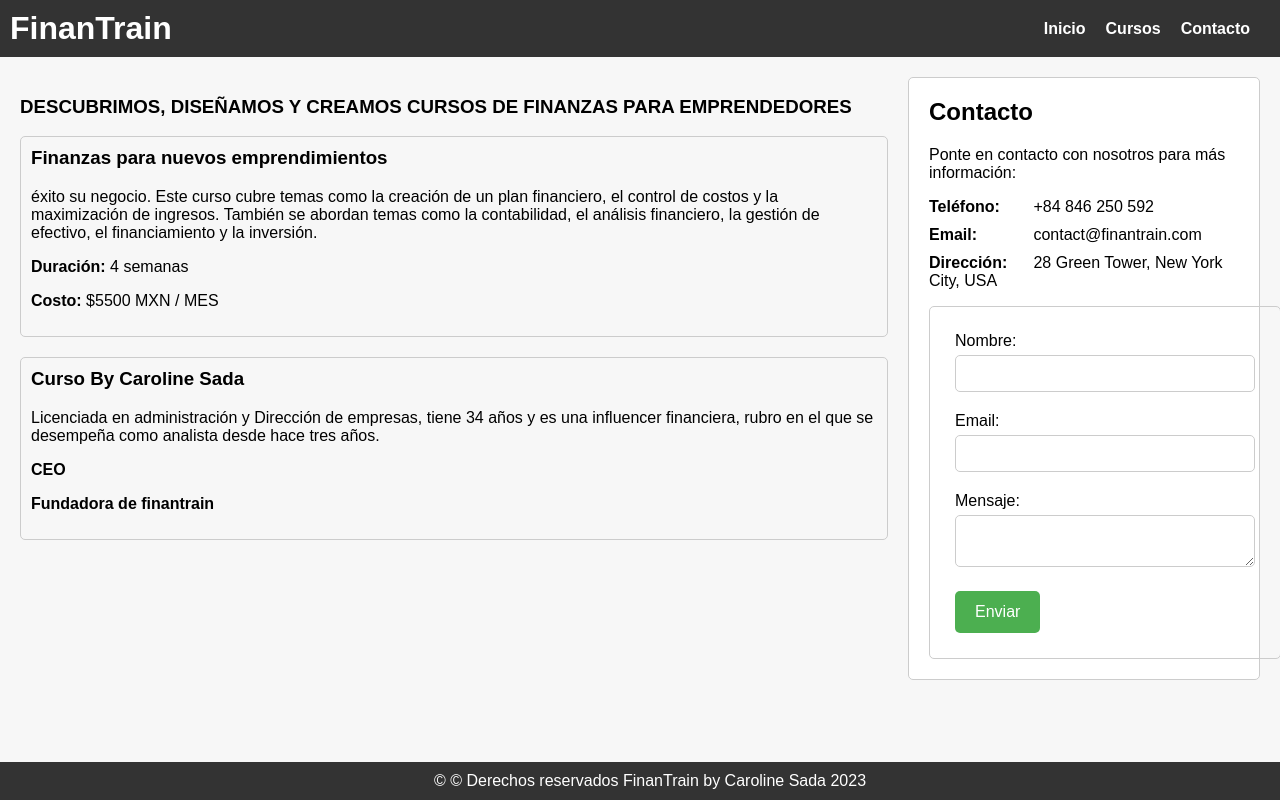
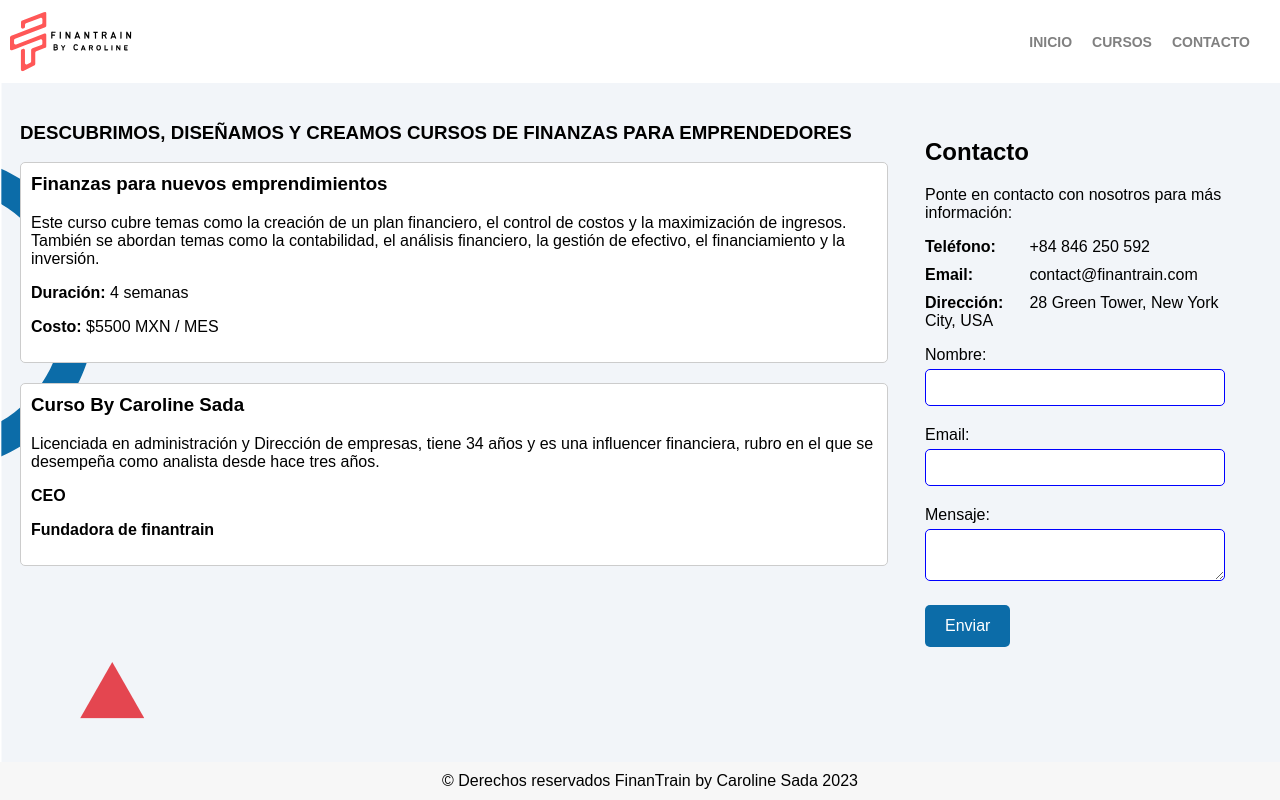
Before and after one commit to marlon1549/maquetado-inicial, a plain HTML site: page index.html in a window 1280 px wide. Drawn offline with Linux system fonts and the light colour scheme.

Commit message:
Finalizando pagina

```diff
--- a/assets/index.css
+++ b/assets/index.css
@@ -1,17 +1,23 @@
 body {
     font-family: Arial, sans-serif;
-    background-color: #f7f7f7;
+    background-color: white;
+    background-image: url("./img/Fondo.svg");
     margin: 0;
     padding: 0;
 }
 
 header {
-    background-color: #333;
-    color: #fff;
+    background-color: white;
+    color: black;
     padding: 10px;
     display: flex;
     justify-content: space-between;
     align-items: center;
+}
+
+.img-sm {
+    max-width: 10%;
+    height: auto;
 }
 
 header h1 {
@@ -30,15 +36,15 @@ nav li {
 }
 
 nav a {
-    color: #fff;
+    color: grey;
     text-decoration: none;
     font-weight: bold;
-    font-size: 16px;
+    font-size: 14px;
     transition: all 0.2s ease-in-out;
 }
 
 nav a:hover {
-    color: #ffd700;
+    color: #dc3545;
 }
 
 main {
@@ -50,6 +56,14 @@ main {
 
 main h2 {
     margin-top: 0;
+}
+
+.curso-back{
+    background-color: white;
+}
+
+.founder-back{
+    background-color: white;
 }
 
 article {
@@ -68,10 +82,7 @@ section {
 }
 
 aside {
-    width: 25%;
-    background-color: #fff;
-    padding: 20px;
-    border: 1px solid #ccc;
+    padding: 10px;
     border-radius: 5px;
 }
 
@@ -87,7 +98,6 @@ aside ul {
 form {
     width: 300px;
     margin: auto;
-    border: 1px solid #ccc;
     padding: 25px;
     border-radius: 5px;
   }
@@ -103,13 +113,13 @@ form {
     width: 100%;
     padding: 10px;
     margin-bottom: 20px;
-    border: 1px solid #ccc;
+    border: 1px solid blue;
     border-radius: 5px;
     box-sizing: border-box;
   }
 
   input[type="submit"] {
-    background-color: #4CAF50;
+    background-color: #0C6CA8;
     color: white;
     padding: 12px 20px;
     border: none;
@@ -120,7 +130,7 @@ form {
   }
 
   input[type="submit"]:hover {
-    background-color: #45a049;
+    background-color: #0C6CA8;
   }
 
 
@@ -137,8 +147,8 @@ footer {
     position: fixed;
     bottom: 0;
     width: 100%;
-    background-color: #333;
-    color: #fff;
+    background-color: #f7f7f7;
+    color: black;
     text-align: center;
     padding: 10px;
 
--- a/index.html
+++ b/index.html
@@ -7,12 +7,12 @@
 </head>
 <body>
 	<header>
-		<h1>FinanTrain</h1>
+		<img class = "img-sm" src="./assets/img/Logo.svg">
 		<nav>
 			<ul>
-				<li><a href="#">Inicio</a></li>
-				<li><a href="#">Cursos</a></li>
-				<li><a href="#">Contacto</a></li>
+				<li><a href="#">INICIO</a></li>
+				<li><a href="#">CURSOS</a></li>
+				<li><a href="#">CONTACTO</a></li>
 			</ul>
 		</nav>
 	</header>
@@ -20,13 +20,13 @@
 		<section>
             <h3>DESCUBRIMOS, DISEÑAMOS Y CREAMOS CURSOS
                 DE FINANZAS PARA EMPRENDEDORES</h3>
-			<article>
+			<article class ="curso-back">
 				<h3>Finanzas para nuevos emprendimientos</h3>
-				<p>éxito su negocio. Este curso cubre temas como la creación de un plan financiero, el control de costos y la maximización de ingresos. También se abordan temas como la contabilidad, el análisis financiero, la gestión de efectivo, el financiamiento y la inversión.</p>
+				<p>Este curso cubre temas como la creación de un plan financiero, el control de costos y la maximización de ingresos. También se abordan temas como la contabilidad, el análisis financiero, la gestión de efectivo, el financiamiento y la inversión.</p>
 				<p><strong>Duración:</strong> 4 semanas</p>
 				<p><strong>Costo:</strong> $5500 MXN / MES</p>
 			</article>
-			<article>
+			<article class = "founder-back">
 				<h3>Curso By Caroline Sada</h3>
 				<p>Licenciada en administración y Dirección de empresas, tiene 34 años y es una influencer financiera, rubro en el que se desempeña como analista desde hace tres años.</p>
 				<p><strong>CEO</strong></p>
@@ -34,6 +34,7 @@
 			</article>
 		</section>
 		<aside>
+			<form >
 				<h2>Contacto</h2>
 				<p>Ponte en contacto con nosotros para más información:</p>
 				<ul>
@@ -41,7 +42,6 @@
 					<li><strong>Email:</strong>  contact@finantrain.com</li>
 					<li><strong>Dirección:</strong> 28 Green Tower, New York City, USA</li>
 				</ul>
-            <form>
 				<label for="nombre">Nombre:</label>
 				<input type="text" id="nombre" name="nombre"><br>
 
@@ -54,10 +54,9 @@
 				<input type="submit" value="Enviar">
 			</form>
 		</aside>
-
 	</main>
 	<footer>
-		<p>&copy; © Derechos reservados FinanTrain by Caroline Sada 2023</p>
+		<p>&copy;  Derechos reservados FinanTrain by Caroline Sada 2023</p>
 	</footer>
 </body>
 </html>
```
Also changed, not shown: assets/img/Fondo.svg (added), assets/img/Logo.svg (added), assets/img/LogoSM.svg (added). Lines whose indentation alone changed are shown as unchanged.
